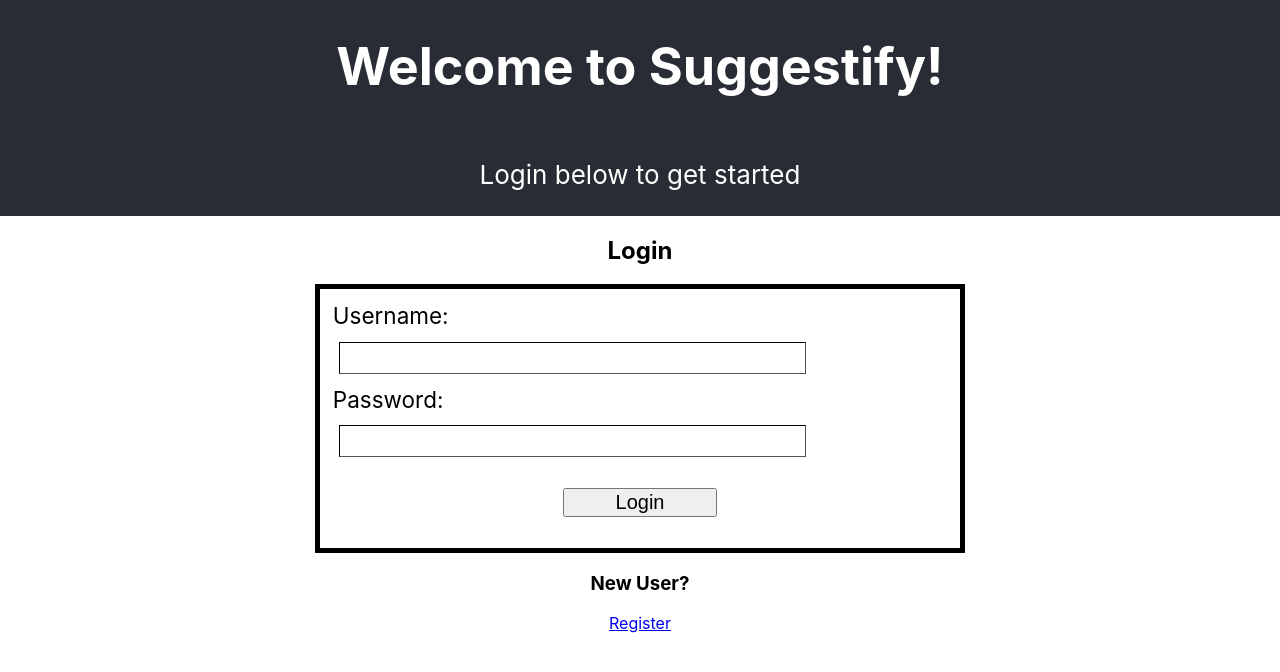
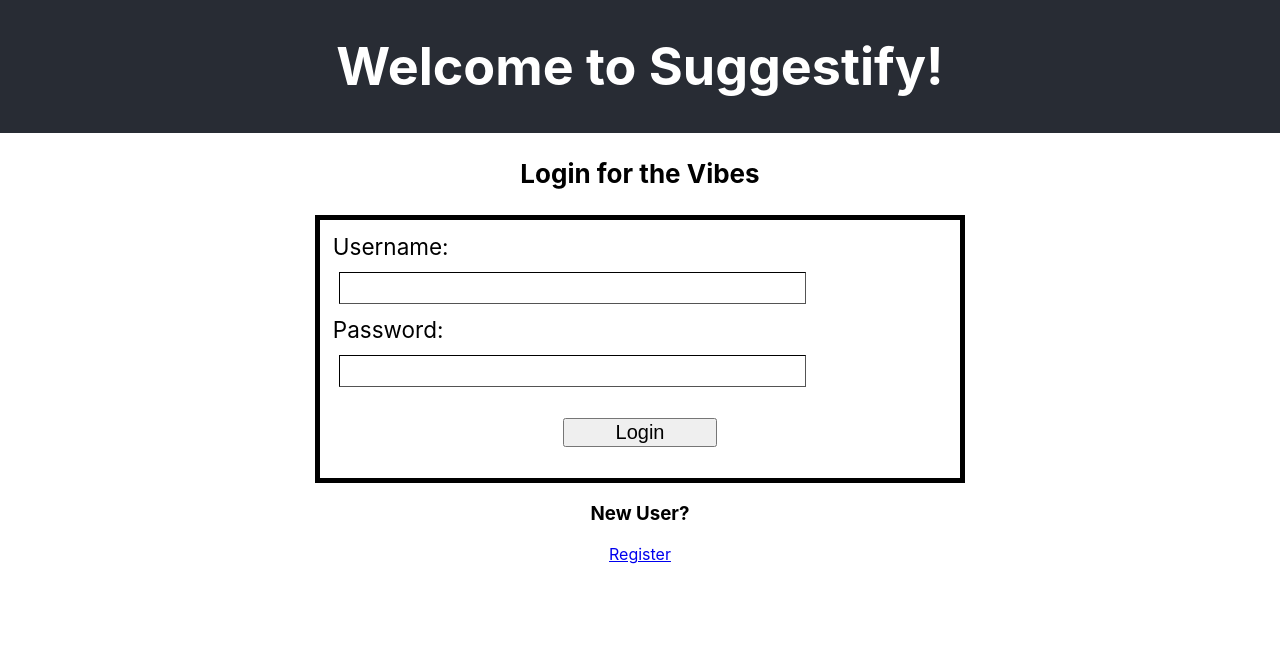
Before and after one commit to spotifyrecommendationtrey/Front_End, a React (Create React App) app in the folder suggestify/: page / in a window 1280 px wide. Shown: the top 672 px of the page. Built offline with nearby package versions, Linux system fonts and the light colour scheme.

Commit message:
added style to titles

```diff
--- a/suggestify/src/App.js
+++ b/suggestify/src/App.js
@@ -7,7 +7,6 @@ function App() {
     <div className="App">
       <header className="App-header">
         <h1>Welcome to Suggestify!</h1>
-        <p>Login below to get started</p>
       </header>
       {/* We can decide where to put the login/register page. for now i'll render it here so it's easier to see/work with */}
       <UserLog/>
--- a/suggestify/src/components/UserLog.js
+++ b/suggestify/src/components/UserLog.js
@@ -5,6 +5,13 @@ import styled from 'styled-components';
 
 import Login from './Login'
 import Register from './Register'
+
+const LogContainer = styled.div`
+    h2{
+        margin: 2%;
+        font-size: calc(10px + 2vmin);
+    }
+`;
 
 
 const UserLog = () => {
@@ -19,7 +26,7 @@ const UserLog = () => {
     //     })
     // }, [])
     return(
-        <div className='log-form-page'>
+        <LogContainer>
         <Switch>
             <Route path='/register'>
                 <h2>Registration</h2>
@@ -27,7 +34,7 @@ const UserLog = () => {
                 <Link to='/'>Back</Link>
             </Route>
             <Route exact path='/'>
-                <h2>Login</h2>
+                <h2>Login for the Vibes</h2>
                 <Login />
                 <h3 className='reg-title-link'>New User?</h3>
                 <Link to='/register'>Register</Link>
@@ -36,7 +43,7 @@ const UserLog = () => {
 
 
 
-        </div>
+        </LogContainer>
     );
 
 }
```
